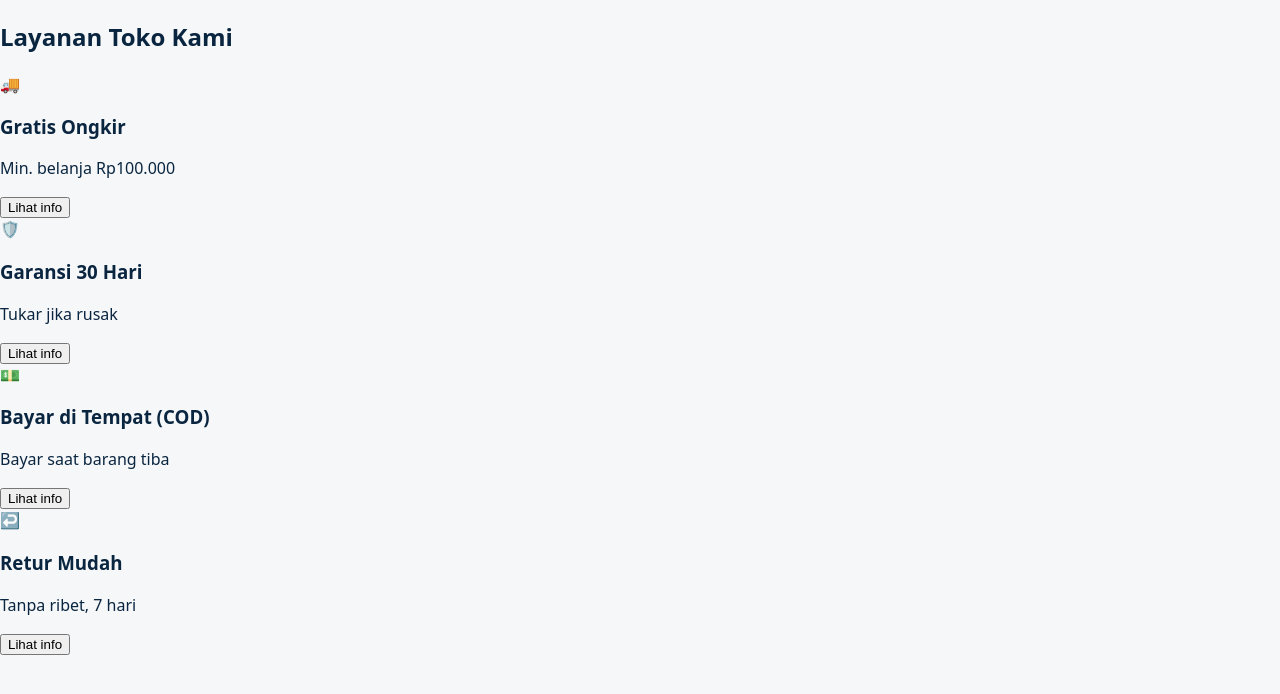
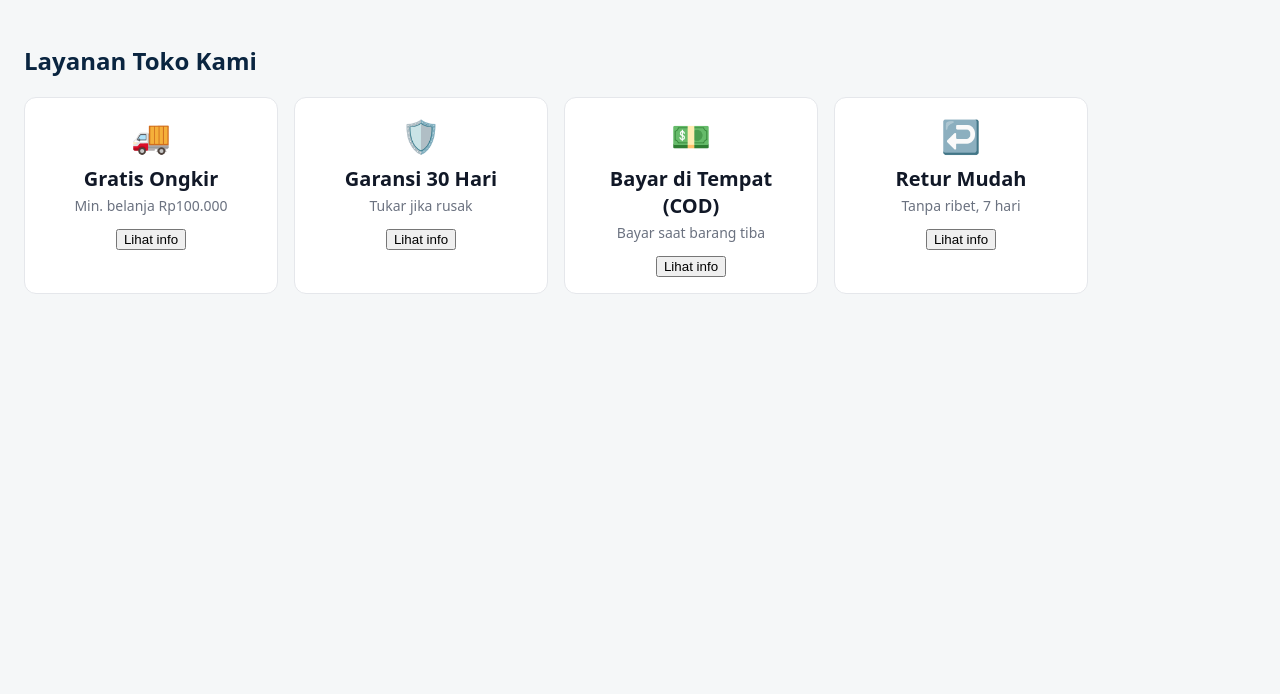
Before and after one commit to farizkydy/toko-kita-react, a React (Vite) app: page / in a window 1280 px wide. Shown: the top 694 px of the page. Built offline with nearby package versions, Linux system fonts and the light colour scheme.

Commit message:
feat(live-1): inline style pada ServiceCard

```diff
--- a/src/App.jsx
+++ b/src/App.jsx
@@ -2,12 +2,14 @@ import ServiceCard from "./ServiceCard";
 
 export default function App() {
   return (
-    <main>
+    <main style={{ padding: 24 }}>
       <h2>Layanan Toko Kami</h2>
-      <ServiceCard icon="🚚" title="Gratis Ongkir" desc="Min. belanja Rp100.000" />
-      <ServiceCard icon="🛡️" title="Garansi 30 Hari" desc="Tukar jika rusak" />
-      <ServiceCard icon="💵" title="Bayar di Tempat (COD)" desc="Bayar saat barang tiba" />
-      <ServiceCard icon="↩️" title="Retur Mudah" desc="Tanpa ribet, 7 hari" />
+      <div style={{ display: "flex", gap: 16, flexWrap: "wrap" }}>
+        <ServiceCard icon="🚚" title="Gratis Ongkir" desc="Min. belanja Rp100.000" />
+        <ServiceCard icon="🛡️" title="Garansi 30 Hari" desc="Tukar jika rusak" />
+        <ServiceCard icon="💵" title="Bayar di Tempat (COD)" desc="Bayar saat barang tiba" />
+        <ServiceCard icon="↩️" title="Retur Mudah" desc="Tanpa ribet, 7 hari" />
+      </div>
     </main>
   );
 }
--- a/src/ServiceCard.jsx
+++ b/src/ServiceCard.jsx
@@ -1,9 +1,18 @@
 export default function ServiceCard({ icon, title, desc }) {
+  const cardStyle = {
+    border: "1px solid #e5e7eb",
+    borderRadius: 12,
+    padding: 16,
+    width: 220,
+    textAlign: "center",
+    backgroundColor: "#ffffff",
+  };
+
   return (
-    <div>
-      <div>{icon}</div>
-      <h3>{title}</h3>
-      <p>{desc}</p>
+    <div style={cardStyle}>
+      <div style={{ fontSize: 32 }}>{icon}</div>
+      <h3 style={{ fontSize: 20, margin: "8px 0 4px", color: "#111827" }}>{title}</h3>
+      <p style={{ fontSize: 14, margin: "0 0 12px", color: "#6b7280" }}>{desc}</p>
       <button onClick={() => alert(title)}>Lihat info</button>
     </div>
   );
```
Also changed, not shown: 1 other file (tests, documents, lock files or other folders).
